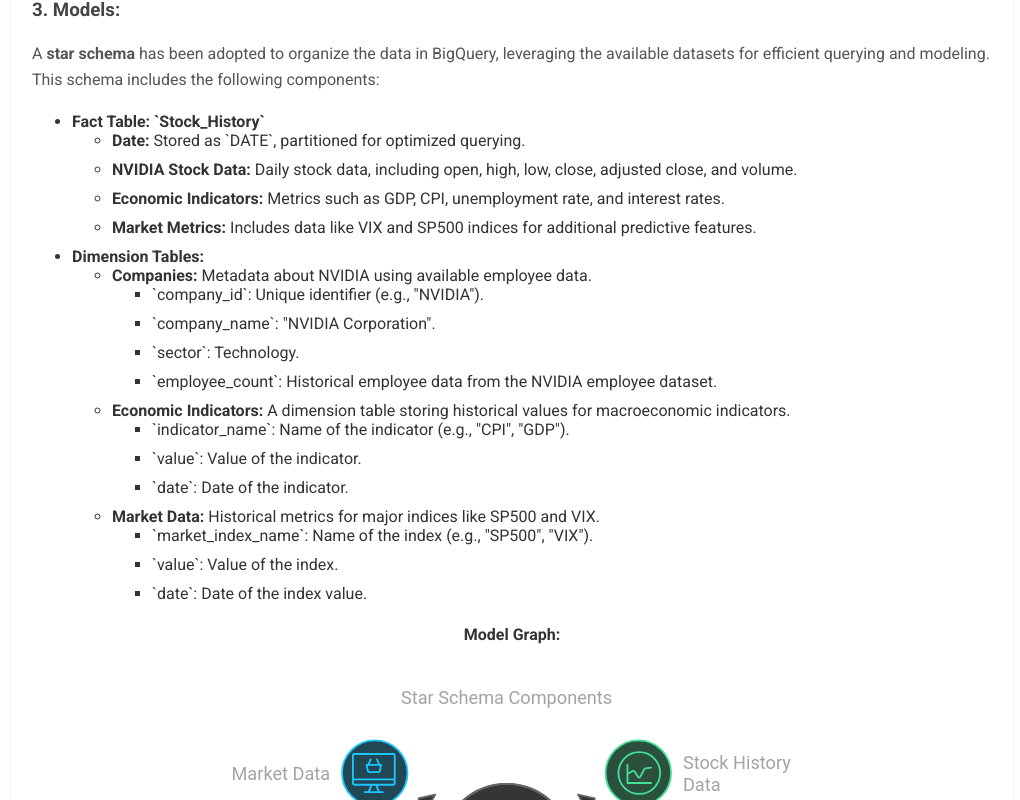
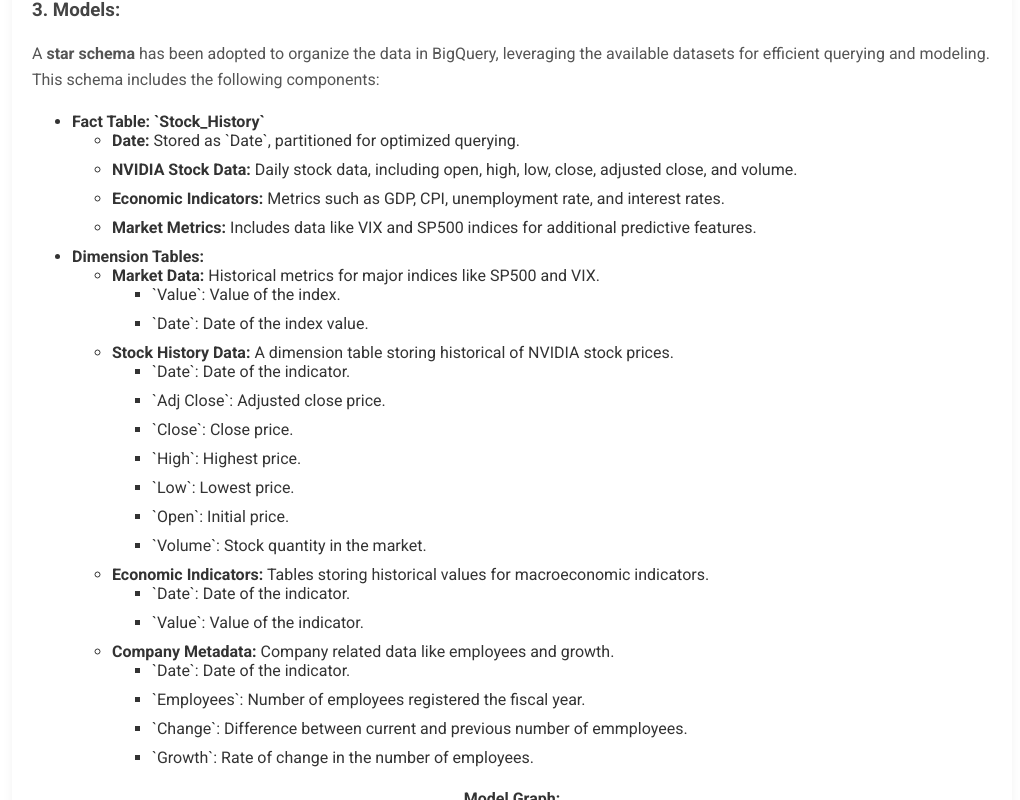
Before and after one commit to gfrieri/Masters-Data-Mining-Project, a Vue app: page /entrega3/migracion_bq in a window 1280 px wide. Shown: the part 1660-2460 px from the top of the page, without its empty margins (128-1148 px from the left). Built offline with nearby package versions, Linux system fonts and the light colour scheme; what chartjs-chart-matrix would draw is missing.

Commit message:
[REFACTOR] Clarified data structure in the Data Migration section

```diff
--- a/src/views/entrega3/migracion_bq.vue
+++ b/src/views/entrega3/migracion_bq.vue
@@ -90,7 +90,7 @@
         <li>
           <b>Fact Table: `Stock_History`</b>
           <ul>
-            <li><b>Date:</b> Stored as `DATE`, partitioned for optimized querying.</li>
+            <li><b>Date:</b> Stored as `Date`, partitioned for optimized querying.</li>
             <li>
               <b>NVIDIA Stock Data:</b> Daily stock data, including open, high, low, close, adjusted close, and volume.
             </li>
@@ -106,28 +106,38 @@
           <b>Dimension Tables:</b>
           <ul>
             <li>
-              <b>Companies:</b> Metadata about NVIDIA using available employee data.
+              <b>Market Data:</b> Historical metrics for major indices like SP500 and VIX.
               <ul>
-                <li>`company_id`: Unique identifier (e.g., "NVIDIA").</li>
-                <li>`company_name`: "NVIDIA Corporation".</li>
-                <li>`sector`: Technology.</li>
-                <li>`employee_count`: Historical employee data from the NVIDIA employee dataset.</li>
+                <li>`Value`: Value of the index.</li>
+                <li>`Date`: Date of the index value.</li>
               </ul>
             </li>
             <li>
-              <b>Economic Indicators:</b> A dimension table storing historical values for macroeconomic indicators.
+              <b>Stock History Data:</b> A dimension table storing historical of NVIDIA stock prices.
               <ul>
-                <li>`indicator_name`: Name of the indicator (e.g., "CPI", "GDP").</li>
-                <li>`value`: Value of the indicator.</li>
-                <li>`date`: Date of the indicator.</li>
+                <li>`Date`: Date of the indicator.</li>
+                <li>`Adj Close`: Adjusted close price.</li>
+                <li>`Close`: Close price.</li>
+                <li>`High`: Highest price.</li>
+                <li>`Low`: Lowest price.</li>
+                <li>`Open`: Initial price.</li>
+                <li>`Volume`: Stock quantity in the market.</li>
               </ul>
             </li>
             <li>
-              <b>Market Data:</b> Historical metrics for major indices like SP500 and VIX.
+              <b>Economic Indicators:</b> Tables storing historical values for macroeconomic indicators.
               <ul>
-                <li>`market_index_name`: Name of the index (e.g., "SP500", "VIX").</li>
-                <li>`value`: Value of the index.</li>
-                <li>`date`: Date of the index value.</li>
+                <li>`Date`: Date of the indicator.</li>
+                <li>`Value`: Value of the indicator.</li>
+              </ul>
+            </li>
+            <li>
+              <b>Company Metadata:</b> Company related data like employees and growth.
+              <ul>
+                <li>`Date`: Date of the indicator.</li>
+                <li>`Employees`: Number of employees registered the fiscal year.</li>
+                <li>`Change`: Difference between current and previous number of emmployees.</li>
+                <li>`Growth`: Rate of change in the number of employees.</li>
               </ul>
             </li>
           </ul>
```
